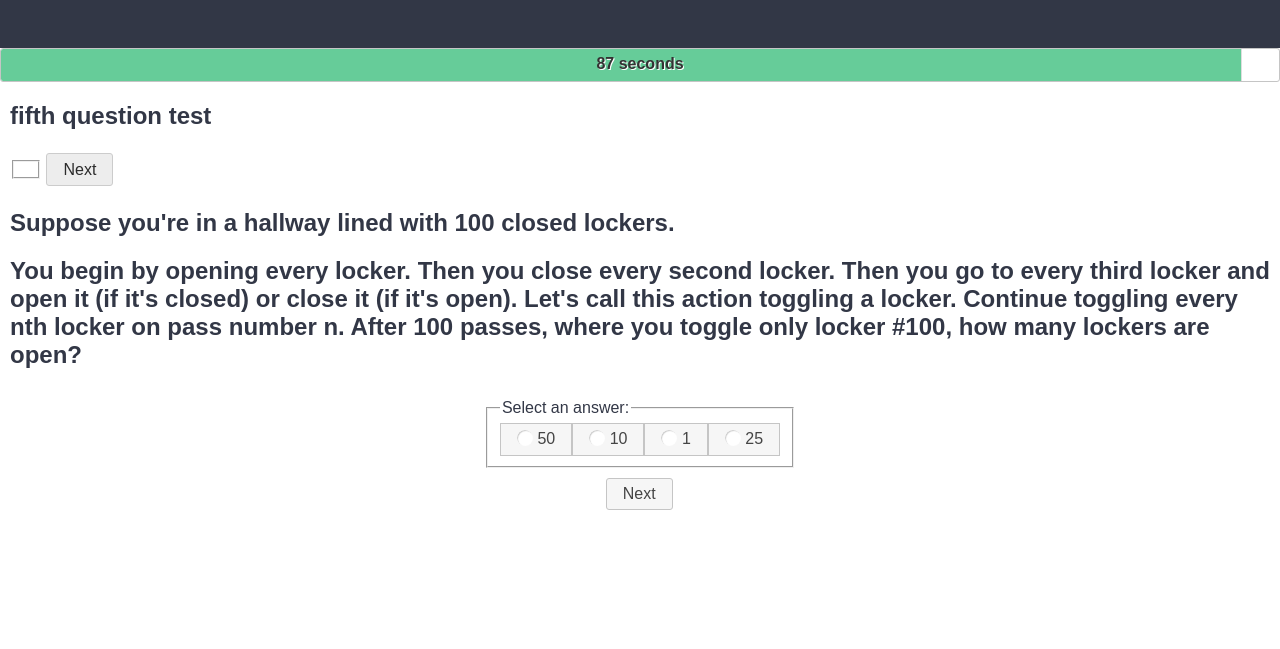
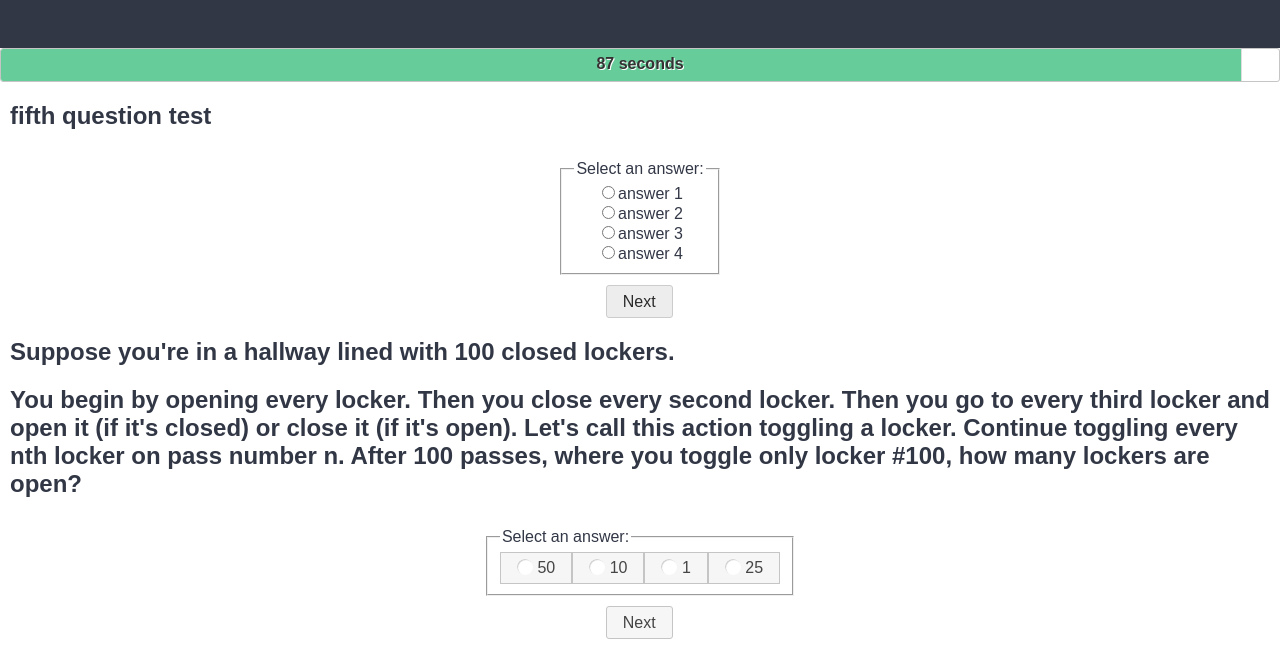
Before and after one commit to viktorpenelski/paysafe-quiz, a plain HTML site: page quiz.html in a window 1280 px wide. Both pictures are taken after a click on the button "Next". Shown: the part 202-851 px from the top of the page. Before the commit the page ends 800 px from the top, so only its background shows below. Drawn offline with Linux system fonts and the light colour scheme.

Commit message:
wip working questions vertical fieldset

```diff
--- a/assets/quiz.js
+++ b/assets/quiz.js
@@ -87,8 +87,18 @@ $(function () {
             window.location.reload(true);
         }
 
-        $("#placeholder_question").text(questions[step].question);
+        if (step < 3) {
+            $("#placeholder_question").text(questions[step].question);
+            let fieldsetHtml = `<legend>Select an answer:</legend>`
+            questions[step].answers.forEach((answer, idx) => {
+                fieldsetHtml += `<input type="radio" name="radio-${step}" id="radio-${step}-${idx}">`
+                fieldsetHtml += `<label for="radio-${idx}">${answer}</label>`;
+                fieldsetHtml += `<br/>`
+            });
+            $("#placeholder_fieldset").html(fieldsetHtml);
+        }
         step++;
+
     });
     var progressbar = $("#progressbar");
     var progressLabel = $(".progress-label");
@@ -113,8 +123,8 @@ $(function () {
     }
 
     function finish() {
+        progressbar.progressbar("value", 0);
         $("#placeholder").hide();
-        progressbar.progressbar("value", 0);
         $("#step-1").hide();
         $("#step-2").hide();
         $("#step-3").hide();
--- a/quiz.html
+++ b/quiz.html
@@ -23,9 +23,11 @@
     </div>
     <div id="placeholder" class="widget section-content" style="display: block;">
         <h2 id="placeholder_question"></h2>
-        <fieldset id="placeholder_fieldset">
-        </fieldset>
-        <button>Next</button>
+        <center>
+            <fieldset id="placeholder_fieldset"></fieldset>
+            <br />
+            <button>Next</button>
+        </center>
     </div>
     <div id="step-0" class="widget section-content" style="display: block;">
         <center><button style="margin-top: 100px;">Start</button></center>
```
